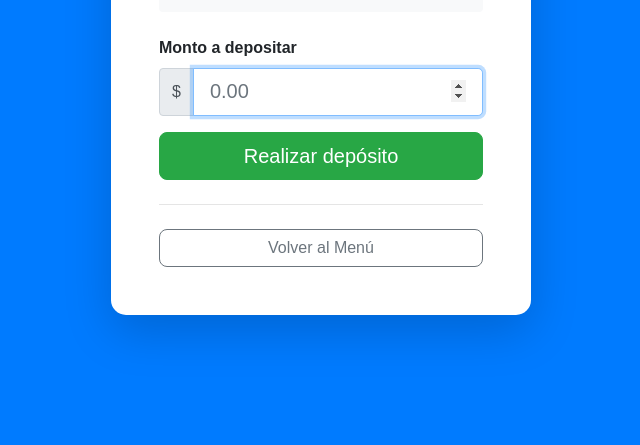
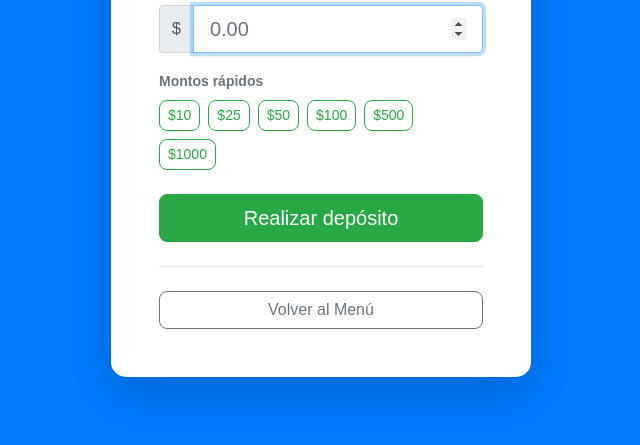
Before and after one commit to Rodrigo-Alfaro-D/alke-wallet, a plain HTML site: page deposit.html in a window 1280 px wide. Shown: the part 339-784 px from the top of the page, without its empty margins (319-959 px from the left). Drawn offline with nearby package versions, Linux system fonts and the light colour scheme; sample sign-in values are in the browser's storage.

Commit message:
feat(depositos): agregar botones de montos rápidos

```diff
--- a/deposit.html
+++ b/deposit.html
@@ -29,7 +29,18 @@
                             <input type="number" class="form-control form-control-lg" id="amount" placeholder="0.00" min="0.01" step="0.01" required>
                         </div>
                     </div>
-
+                    <!-- Montos rápidos -->
+                        <div class="mb-3">
+                            <label class="font-weight-bold small text-muted">Montos rápidos</label>
+                            <div class="d-flex flex-wrap">
+                                <button type="button" class="btn btn-outline-success btn-sm mr-2 mb-2 quick-amount" data-amount="10">$10</button>
+                                <button type="button" class="btn btn-outline-success btn-sm mr-2 mb-2 quick-amount" data-amount="25">$25</button>
+                                <button type="button" class="btn btn-outline-success btn-sm mr-2 mb-2 quick-amount" data-amount="50">$50</button>
+                                <button type="button" class="btn btn-outline-success btn-sm mr-2 mb-2 quick-amount" data-amount="100">$100</button>
+                                <button type="button" class="btn btn-outline-success btn-sm mr-2 mb-2 quick-amount" data-amount="500">$500</button>
+                                <button type="button" class="btn btn-outline-success btn-sm mr-2 mb-2 quick-amount" data-amount="1000">$1000</button>
+                            </div>
+                        </div>
                     <button type="submit" class="btn btn-success btn-block btn-lg">Realizar depósito</button>
 
                     <div id="successMessage" class="alert alert-success mt-3 d-none"></div>
```
